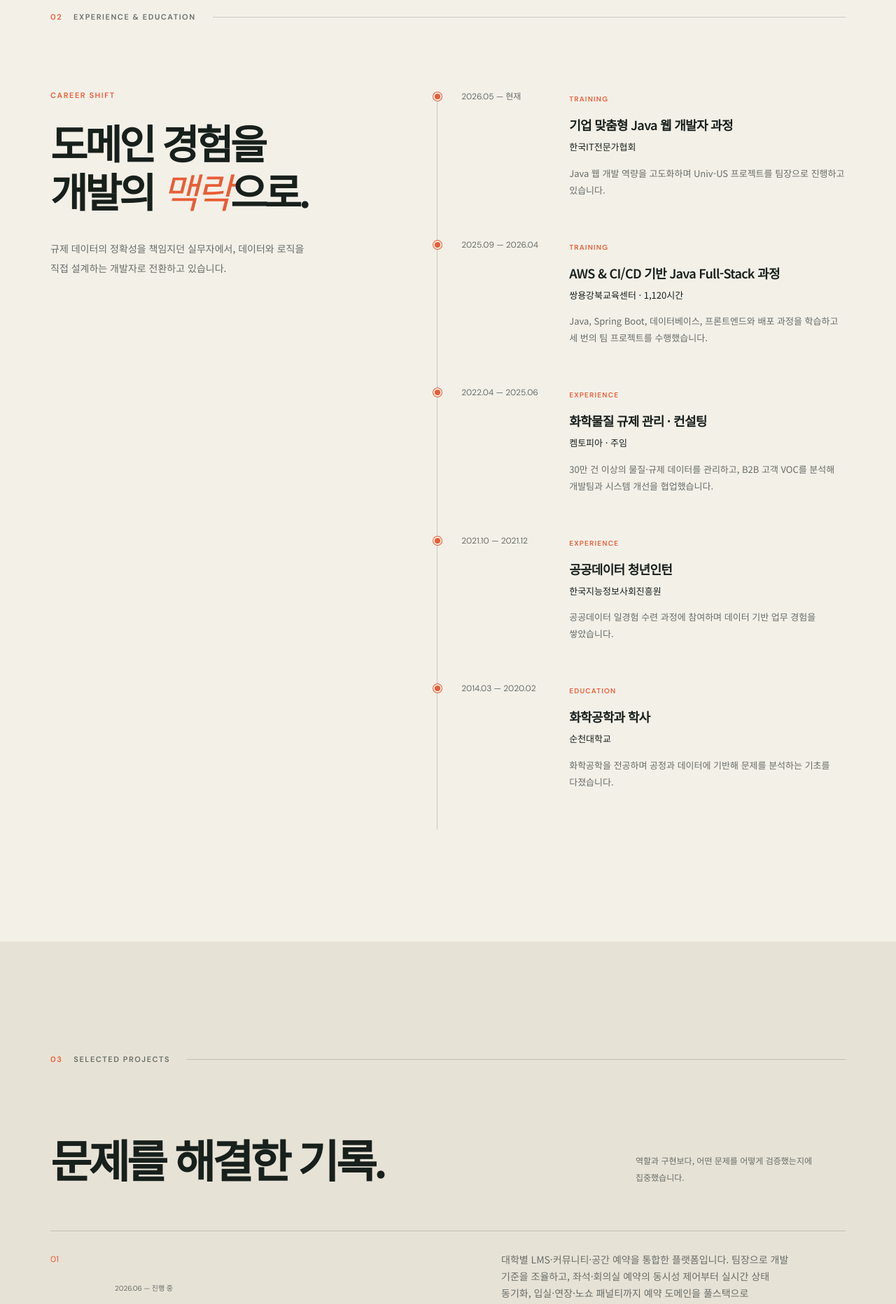
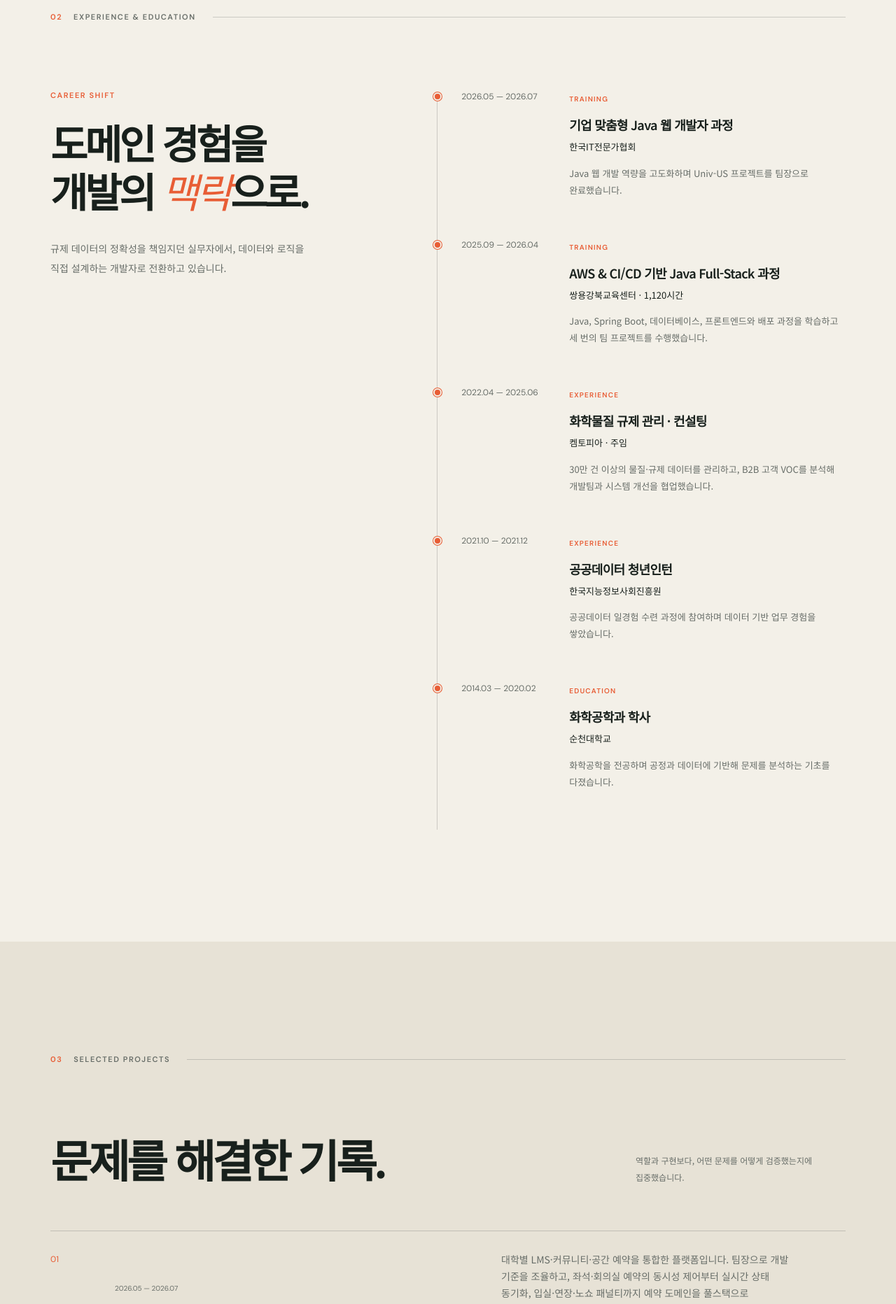
Before and after one commit to ssangyoungyuwon-maker/youngyuwon, a React (Vite) app: page / in a window 1280 px wide. Shown: the part 2760-4624 px from the top of the page at 70% size. Built offline with nearby package versions, Linux system fonts and the light colour scheme.

Commit message:
Update Univ-US training period

```diff
--- a/src/data/portfolio.js
+++ b/src/data/portfolio.js
@@ -50,7 +50,7 @@ export const portfolio = {
       name: "Univ-US",
       description:
         "대학별 LMS·커뮤니티·공간 예약을 통합한 플랫폼입니다. 팀장으로 개발 기준을 조율하고, 좌석·회의실 예약의 동시성 제어부터 실시간 상태 동기화, 입실·연장·노쇼 패널티까지 예약 도메인을 풀스택으로 구현했습니다.",
-      period: "2026.06 — 진행 중",
+      period: "2026.05 — 2026.07",
       role: "Team Lead · Full Stack",
       results: [
         "k6 200 VU 동시 요청에서 초과 예약 0건",
@@ -90,11 +90,11 @@ export const portfolio = {
   ],
   experiences: [
     {
-      period: "2026.05 — 현재",
+      period: "2026.05 — 2026.07",
       title: "기업 맞춤형 Java 웹 개발자 과정",
       organization: "한국IT전문가협회",
       description:
-        "Java 웹 개발 역량을 고도화하며 Univ-US 프로젝트를 팀장으로 진행하고 있습니다.",
+        "Java 웹 개발 역량을 고도화하며 Univ-US 프로젝트를 팀장으로 완료했습니다.",
       type: "Training",
     },
     {
```
